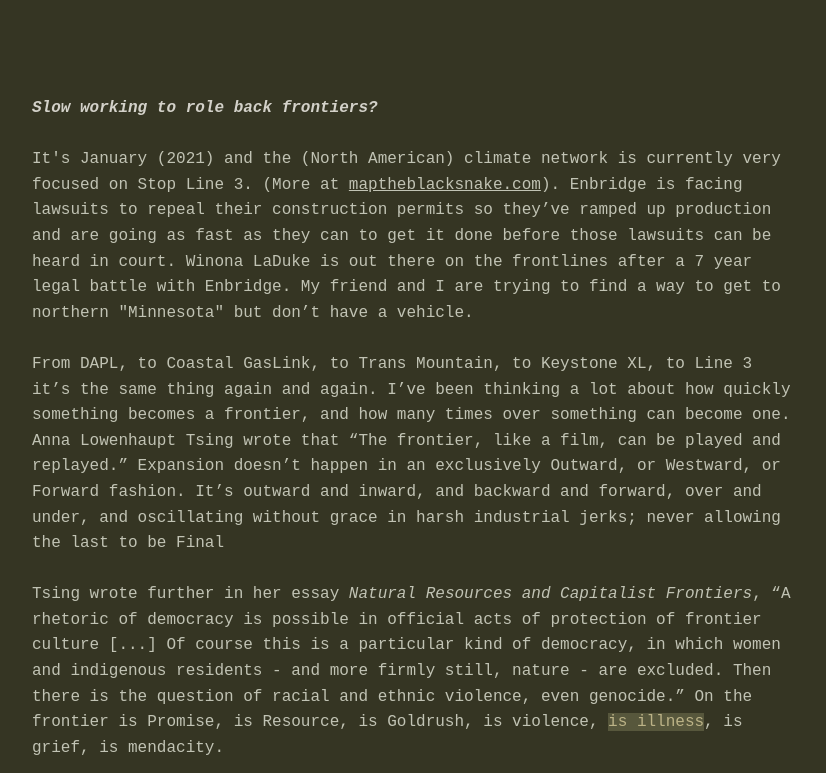
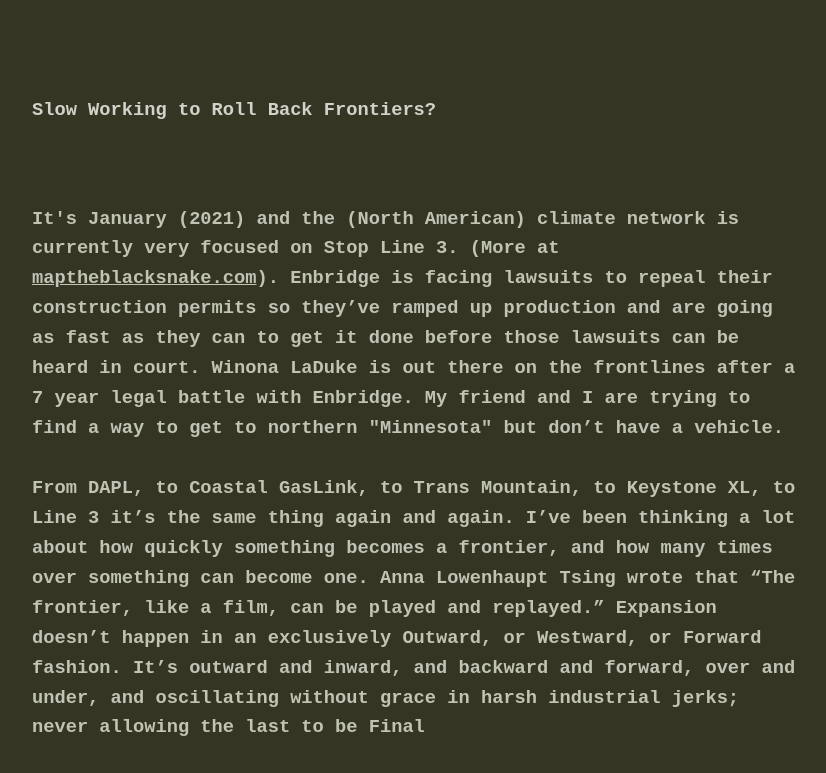
Before and after one commit to ghostpipes/Slow-Living-Cookbook, a plain HTML site: page frontiers/rolling-back-frontiers.htm in a window 1280 px wide. Shown: the top 773 px of the page, without its empty margins (224-1050 px from the left). Drawn offline with Linux system fonts and the light colour scheme.

Commit message:
Update rolling-back-frontiers.htm

```diff
--- a/frontiers/rolling-back-frontiers.htm
+++ b/frontiers/rolling-back-frontiers.htm
@@ -31,7 +31,7 @@
 
 		</head>
 		<body>
-      <p1><h><em><b> Slow working to role back frontiers?</b></em></h></p1><br>
+      <p1><h3> Slow Working to Roll Back Frontiers?<h3><br>
       <br>
 			<div class="evelyn">
 			<p2>It's January (2021) and the (North American) climate network is currently very focused on Stop Line 3. (More at <a href="https://maptheblacksnake.com/" class="external">maptheblacksnake.com</a>). Enbridge is facing lawsuits
```
